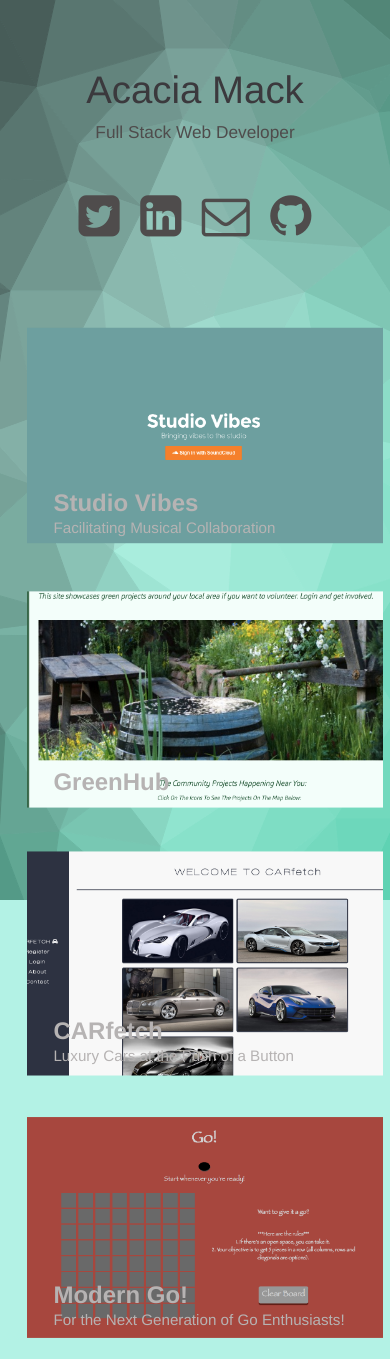
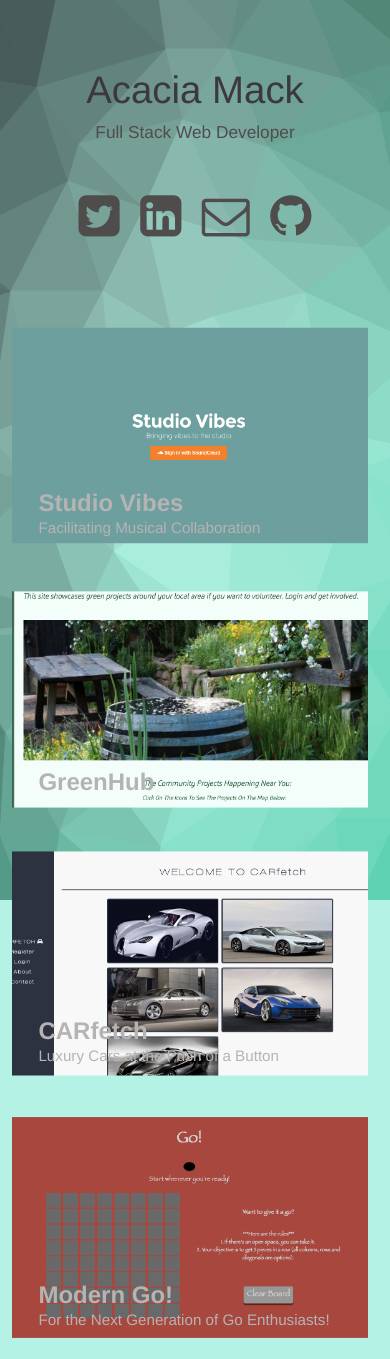
Before and after one commit to amack459/amack459.github.io, a Jekyll site: the page built from index.html, in a window 390 px wide. Built offline with Jekyll 4.4.1, drawn with Linux system fonts in a browser that asks for light colours; nearby versions of some CDN libraries.

Commit message:
mobile margin

```diff
--- a/css/modern-blog.css
+++ b/css/modern-blog.css
@@ -312,7 +312,7 @@ a:focus {
 		overflow: auto;
 		width: 95%;
 		max-width: 1366px;
-		margin: 0 20px;
+		margin: 0 5px;
 	}
 }
 
```
